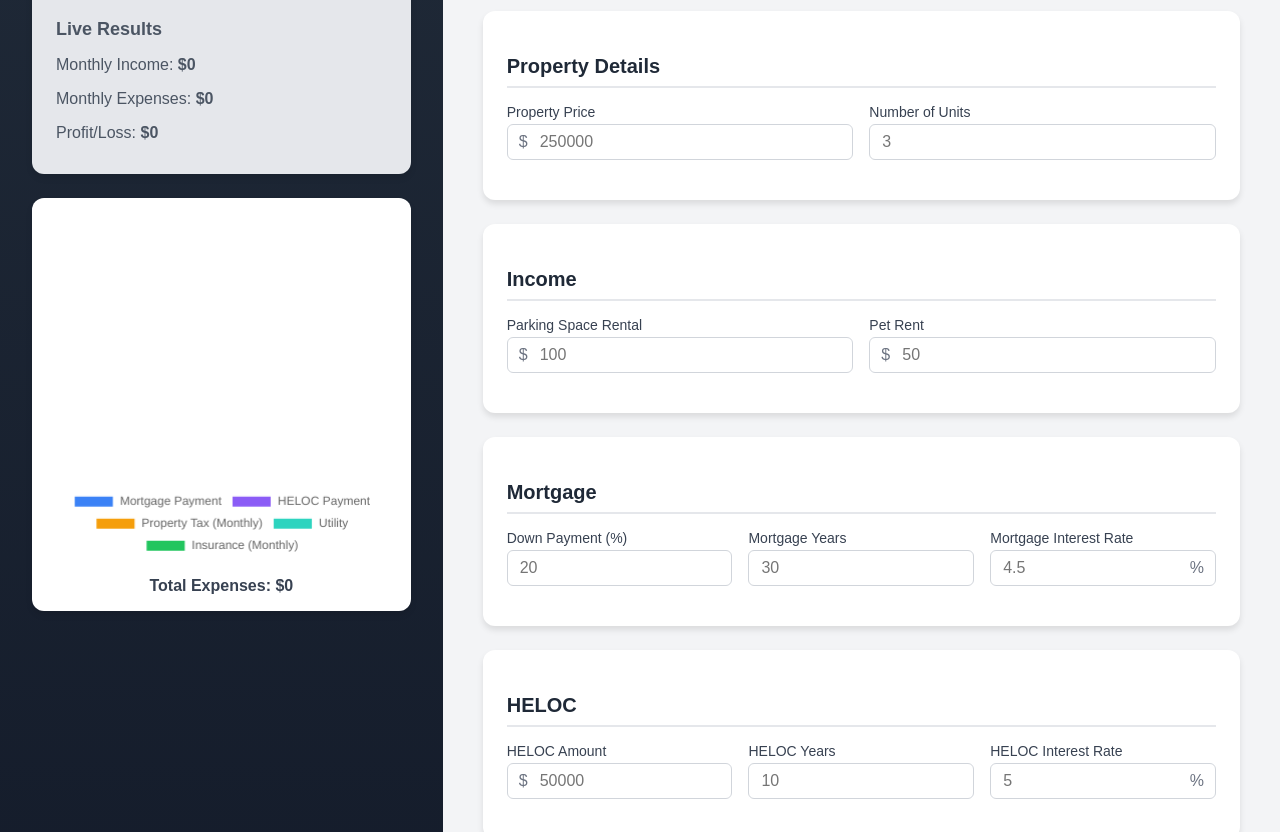
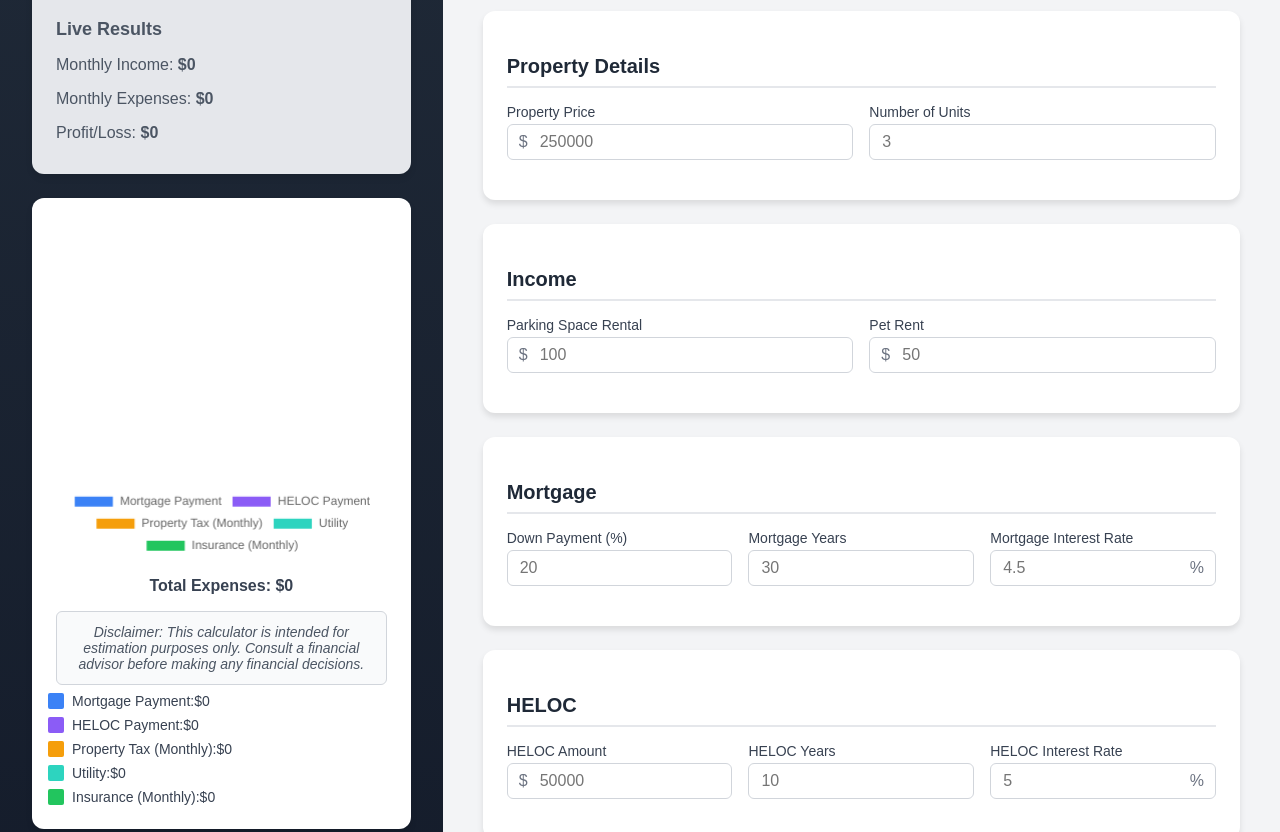
Before and after one commit to mohiuddinopu/mohiuddin.dev, a plain HTML site: page calculator/index.html in a window 1280 px wide. Shown: the part 120-952 px from the top of the page. Drawn offline with nearby package versions, Linux system fonts and the light colour scheme.

Commit message:
added disclaimer

```diff
--- a/calculator/index.html
+++ b/calculator/index.html
@@ -73,6 +73,38 @@
       font-weight: 600;
       color: #374151;
       margin-top: 1rem;
+    }
+    .disclaimer {
+      background-color: #f9fafb;
+      border: 1px solid #d1d5db;
+      border-radius: 0.375rem;
+      padding: 0.75rem;
+      margin: 1rem 0.5rem 0;
+      font-size: 0.875rem;
+      font-style: italic;
+      color: #4b5563;
+      text-align: center;
+    }
+    .expense-legend {
+      margin-top: 0.5rem;
+      font-size: 0.875rem;
+      color: #374151;
+    }
+    .expense-legend ul {
+      list-style: none;
+      padding: 0;
+      margin: 0;
+    }
+    .expense-legend li {
+      display: flex;
+      align-items: center;
+      margin-bottom: 0.5rem;
+    }
+    .expense-legend .color-box {
+      width: 16px;
+      height: 16px;
+      margin-right: 0.5rem;
+      border-radius: 2px;
     }
     @media (min-width: 1024px) {
       .sticky-container {
@@ -370,6 +402,16 @@
         <div id="chartContainer" class="chart-container">
           <canvas id="expenseChart"></canvas>
           <div id="expenseTotal" class="expense-total"></div>
+          <div class="disclaimer">Disclaimer: This calculator is intended for estimation purposes only. Consult a financial advisor before making any financial decisions.</div>
+          <div id="expenseLegend" class="expense-legend">
+            <ul>
+              <li><span class="color-box" style="background-color: #3b82f6;"></span>Mortgage Payment: <span id="legendMortgage">$0</span></li>
+              <li><span class="color-box" style="background-color: #8b5cf6;"></span>HELOC Payment: <span id="legendHeloc">$0</span></li>
+              <li><span class="color-box" style="background-color: #f59e0b;"></span>Property Tax (Monthly): <span id="legendTax">$0</span></li>
+              <li><span class="color-box" style="background-color: #2dd4bf;"></span>Utility: <span id="legendUtility">$0</span></li>
+              <li><span class="color-box" style="background-color: #22c55e;"></span>Insurance (Monthly): <span id="legendInsurance">$0</span></li>
+            </ul>
+          </div>
         </div>
       </div>
     </div>
@@ -531,7 +573,7 @@
     let expenseDetails = { mortgage: 0, heloc: 0, tax: 0, utility: 0, insurance: 0 };
     // Global variable for the Chart.js chart
     let expenseChart = null;
-    // Function to update the expense breakdown pie chart
+    // Function to update the expense breakdown pie chart and legend
     function updateChart(mortgageCost, helocCost, taxCost, utilityCost, insuranceCost, totalExpenses) {
       const data = [mortgageCost, helocCost, taxCost, utilityCost, insuranceCost];
       const labels = ["Mortgage Payment", "HELOC Payment", "Property Tax (Monthly)", "Utility", "Insurance (Monthly)"];
@@ -560,6 +602,12 @@
           }
         });
       }
+      // Update expense legend amounts
+      document.getElementById("legendMortgage").innerText = "$" + Math.round(mortgageCost);
+      document.getElementById("legendHeloc").innerText = "$" + Math.round(helocCost);
+      document.getElementById("legendTax").innerText = "$" + Math.round(taxCost);
+      document.getElementById("legendUtility").innerText = "$" + Math.round(utilityCost);
+      document.getElementById("legendInsurance").innerText = "$" + Math.round(insuranceCost);
       document.getElementById("expenseTotal").innerText = "Total Expenses: $" + Math.round(totalExpenses);
     }
     // Dynamically create Unit Rent inputs based on "Number of Units"
@@ -650,7 +698,7 @@
       } else if (roundedProfit < 0) {
         sidebarResult.classList.add("red");
       }
-      // Update chart
+      // Update chart and legend
       updateChart(mortgagePayment, helocPayment, taxCost, utility, insuranceCost, totalExpenses);
     }
     // Attach events
```
